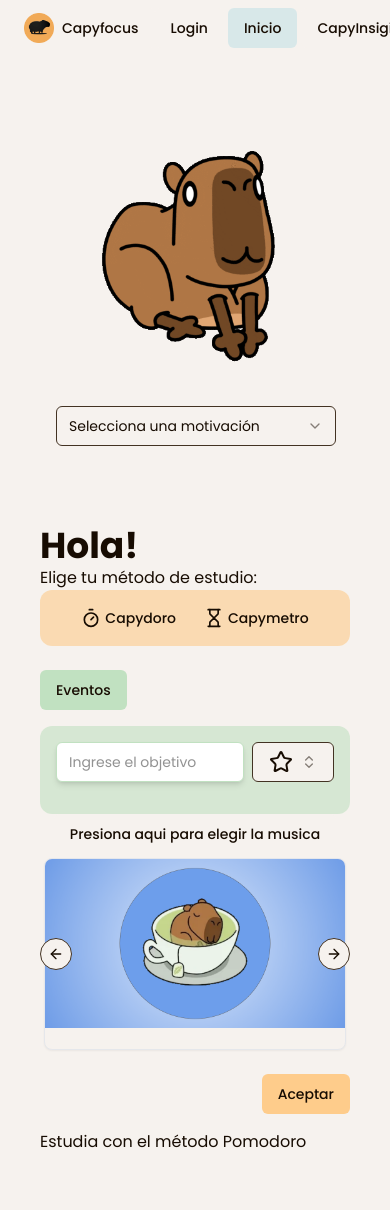
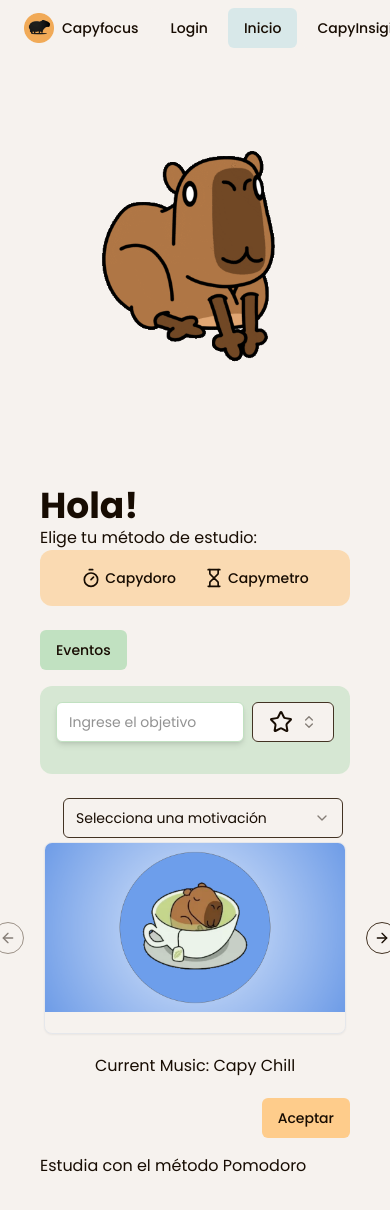
Before and after one commit to alanmoyano/capyfocus, a React (Vite) app: page / in a window 390 px wide. Shown: the top 1210 px of the page. Built offline with nearby package versions, Linux system fonts and the light colour scheme.

Commit message:
capymetro responsive

```diff
--- a/src/App.tsx
+++ b/src/App.tsx
@@ -14,6 +14,7 @@ import Inicio from './components/Inicio'
 import CapyEstadisticas from './components/CapyEstadisticas'
 import Usuario from './components/Usuario'
 import { MotivationProvider } from './components/MotivationContext'
+import { MusicProvider } from './components/MusicContext'
 import PruebaTabla from './components/PruebaTabla'
 
 function App() {
@@ -23,6 +24,8 @@ function App() {
       <Analytics />
       <ObjetivosProvider>
         <MotivationProvider>
+
+        <MusicProvider>
           <Navbar />
 
           <main>
@@ -50,6 +53,8 @@ function App() {
               <Route>404!</Route>
             </Switch>
           </main>
+          </MusicProvider>
+
         </MotivationProvider>
       </ObjetivosProvider>
     </ThemeProvider>
--- a/src/components/Inicio.tsx
+++ b/src/components/Inicio.tsx
@@ -78,17 +78,10 @@ import {
 } from '@/components/ui/carousel'
 //import { useMotivation } from './MotivationContext'
 
-import {
-  AlertDialog,
-  AlertDialogAction,
-  AlertDialogCancel,
-  AlertDialogContent,
-  AlertDialogDescription,
-  AlertDialogFooter,
-  AlertDialogHeader,
-  AlertDialogTitle,
-  AlertDialogTrigger
-} from '@/components/ui/alert-dialog'
+import { useEffect, useMemo, useCallback } from 'react'
+import useEmblaCarousel from 'embla-carousel-react'
+
+import { useMusic } from './MusicContext';
 
 
 type CapyMetodos = 'Capydoro' | 'Capymetro'
@@ -106,7 +99,7 @@ type Event = {
 
 export default function Inicio() {
   const [open, setOpen] = useState(false)
-  const [value] = useState('')
+  const [value, setValue] = useState('')
   const [date, setDate] = useState<Date | undefined>(new Date())
   const [inputValue, setInputValue] = useState('')
   const [index, setIndex] = useState<number | null>(null)
@@ -124,8 +117,10 @@ export default function Inicio() {
   const handleAccept = () => {
     if (description === 'Capydoro') {
       setLocation('/capydoro')
+
     } else {
       setLocation('/capymetro')
+
     }
   }
 
@@ -136,7 +131,7 @@ export default function Inicio() {
   const handleSelect = (value: string) => {
     console.log(value)
 
-    //setMotivationType(value)
+
   }
 
   const handleAdd = (e: KeyboardEvent<HTMLInputElement>) => {
@@ -154,9 +149,9 @@ export default function Inicio() {
     const auxObjetivos = objetivos.filter((_, i) => i !== index) //hola a los que no son
     setObjetivos(auxObjetivos)
   }
-
   const handleEdit = (index: number) => {
-    setIndex(index)
+    setIndex(index);
+    setInputValue(objetivos[index]);
   }
 
   const handleSaveEdit = (
@@ -194,46 +189,77 @@ export default function Inicio() {
     }
   }
 
+  // musica
+  const { setSelectedMusic } = useMusic()
+  const [currentIndex, setCurrentIndex] = useState(0)
+  const [emblaRef, emblaApi] = useEmblaCarousel({ loop: true })
+
+  const musicOptions = useMemo(() => [
+    {
+      key: 1,
+      src: './CapyChill.png',
+      alt: 'CapyChill',
+      title: 'Capy Chill',
+      description: 'Música relajante para estudiar con tranquilidad',
+      spotifyUri: '7u6QwhygZJJqqGWMMMINhR'
+    },
+    {
+      key: 2,
+      src: './CapyAmbiente.png',
+      alt: 'CapyAmbiente',
+      title: 'Capy Ambiente',
+      description: 'Sonidos ambientales para mejorar la concentración',
+      spotifyUri: '4Pi6DScPJfg1RTGVZuxTZV'
+    },
+    {
+      key: 3,
+      src: './CapySinthwave.png',
+      alt: 'CapySinthwave',
+      title: 'Capy Sinthwave',
+      description: 'Música electrónica retro para un estudio energético',
+      spotifyUri: '6xYhxczmfgi6L6knoEHktx'
+    },
+    {
+      key: 4,
+      src: './CapyEpic.png',
+      alt: 'CapyEpic',
+      title: 'Capy Epic',
+      description: 'Música épica para momentos de máxima concentración',
+      spotifyUri: '5GnSqO293GdPWaJhD6iz8E'
+    }
+  ], [])
+
+  const onSelect = useCallback(() => {
+    if (emblaApi) {
+      setCurrentIndex(emblaApi.selectedScrollSnap())
+    }
+  }, [emblaApi, setCurrentIndex])
+
+  useEffect(() => {
+    if (emblaApi) {
+      emblaApi.on('select', onSelect)
+      // Initial selection
+      onSelect()
+      return () => {
+        emblaApi.off('select', onSelect)
+      }
+    }
+  }, [emblaApi, onSelect])
+
+  useEffect(() => {
+    setSelectedMusic({
+      title: musicOptions[currentIndex].title,
+      spotifyUri: musicOptions[currentIndex].spotifyUri
+    })
+    console.log('Selected Music:', musicOptions[currentIndex].title);
+  }, [currentIndex, setSelectedMusic, musicOptions])
+
   return (
     <>
       <section className='flex flex-col gap-20 p-10 md:flex-row'>
         <div className='m-auto'>
           <img src='/idle.gif' />
-          {/* Motivación */}
-          <Select onValueChange={value => handleSelect(value)}>
-            <SelectTrigger className='ml-4 w-[280px]'>
-              <SelectValue placeholder='Selecciona una motivación' />
-            </SelectTrigger>
-            <SelectContent>
-              <SelectGroup>
-                <SelectLabel>Tipo de motivación</SelectLabel>
-                <SelectItem key={0} value='positiva'>
-                  <TooltipProvider>
-                    <Tooltip>
-                      <TooltipTrigger asChild>
-                        <p>Positiva</p>
-                      </TooltipTrigger>
-                      <TooltipContent className='ml-16'>
-                        <p>Mensajes positivos</p>
-                      </TooltipContent>
-                    </Tooltip>
-                  </TooltipProvider>
-                </SelectItem>
-                <SelectItem key={1} value='pasivoAgresiva'>
-                  <TooltipProvider>
-                    <Tooltip>
-                      <TooltipTrigger asChild>
-                        <p>Pasivo/Agresivo</p>
-                      </TooltipTrigger>
-                      <TooltipContent className='ml-16'>
-                        <p>Mensajes pasivos/agresivos</p>
-                      </TooltipContent>
-                    </Tooltip>
-                  </TooltipProvider>
-                </SelectItem>
-              </SelectGroup>
-            </SelectContent>
-          </Select>
+
         </div>
 
         <div className='m-auto'>
@@ -395,7 +421,7 @@ export default function Inicio() {
                             key={objetivoFav}
                             value={objetivoFav}
                             onSelect={currentValue => {
-                              // setValue(currentValue === value ? '' : currentValue)
+                              setValue(currentValue === value ? '' : currentValue)
                               setOpen(false)
                               setInputValue('')
                               if (!objetivos.includes(currentValue))
@@ -505,8 +531,46 @@ export default function Inicio() {
               </ul>
             </div>
           </div>
+          <div className='flex items-center justify-center mt-6'>
+
+                    {/* Motivación */}
+                    <Select onValueChange={value => handleSelect(value)}>
+            <SelectTrigger className='ml-4 w-[280px]'>
+              <SelectValue placeholder='Selecciona una motivación' />
+            </SelectTrigger>
+            <SelectContent>
+              <SelectGroup>
+                <SelectLabel>Tipo de motivación</SelectLabel>
+                <SelectItem key={0} value='positiva'>
+                  <TooltipProvider>
+                    <Tooltip>
+                      <TooltipTrigger asChild>
+                        <p>Positiva</p>
+                      </TooltipTrigger>
+                      <TooltipContent className='ml-16'>
+                        <p>Mensajes positivos</p>
+                      </TooltipContent>
+                    </Tooltip>
+                  </TooltipProvider>
+                </SelectItem>
+                <SelectItem key={1} value='pasivoAgresiva'>
+                  <TooltipProvider>
+                    <Tooltip>
+                      <TooltipTrigger asChild>
+                        <p>Pasivo/Agresivo</p>
+                      </TooltipTrigger>
+                      <TooltipContent className='ml-16'>
+                        <p>Mensajes pasivos/agresivos</p>
+                      </TooltipContent>
+                    </Tooltip>
+                  </TooltipProvider>
+                </SelectItem>
+              </SelectGroup>
+            </SelectContent>
+          </Select>
+          </div>
       {/* Musica */}
-          <div className='flex items-center justify-center'>
+          {/* <div className='flex items-center justify-center'>
             <AlertDialog>
               <AlertDialogTrigger asChild>
                 <Button variant='outline' className='border-none'>
@@ -553,6 +617,14 @@ export default function Inicio() {
                             title: 'Capy Epic',
                             description:
                               'Música épica para momentos de máxima concentración'
+                          },
+                          {
+                            key: 5,
+                            src: './NoCapyMusic.png',
+                            alt: 'NoCapyMusic',
+                            title: 'Sin Musica',
+                            description:
+                              'Reproduce tu propia musica'
                           }
                         ].map(item => (
                           <CarouselItem key={item.key}>
@@ -589,44 +661,13 @@ export default function Inicio() {
                 </AlertDialogFooter>
               </AlertDialogContent>
             </AlertDialog>
-          </div>
-          <div>
-            <Carousel className='w-full max-w-md' opts={{ loop: true }}>
+          </div> */}
+
+
+<div className="w-full max-w-md">
+      <Carousel ref={emblaRef}>
         <CarouselContent>
-                {[
-                  {
-                    key: 1,
-                    src: './CapyChill.png',
-                    alt: 'CapyChill',
-                    title: 'Capy Chill',
-                    description:
-                      'Música relajante para estudiar con tranquilidad'
-                  },
-                  {
-                    key: 2,
-                    src: './CapyAmbiente.png',
-                    alt: 'CapyAmbiente',
-                    title: 'Capy Ambiente',
-                    description:
-                      'Sonidos ambientales para mejorar la concentración'
-                  },
-                  {
-                    key: 3,
-                    src: './CapySinthwave.png',
-                    alt: 'CapySinthwave',
-                    title: 'Capy Sinthwave',
-                    description:
-                      'Música electrónica retro para un estudio energético'
-                  },
-                  {
-                    key: 4,
-                    src: './CapyEpic.png',
-                    alt: 'CapyEpic',
-                    title: 'Capy Epic',
-                    description:
-                      'Música épica para momentos de máxima concentración'
-                  }
-                ].map(item => (
+          {musicOptions.map((item) => (
             <CarouselItem key={item.key}>
               <div className='p-1'>
                 <Card className='group relative h-48 w-full overflow-hidden'>
@@ -650,11 +691,11 @@ export default function Inicio() {
             </CarouselItem>
           ))}
         </CarouselContent>
-              <CarouselPrevious className='left-0' />
-              <CarouselNext className='right-0' />
+        <CarouselPrevious />
+        <CarouselNext />
       </Carousel>
+      <p className="mt-4 text-center">Current Music: {musicOptions[currentIndex].title}</p>
     </div>
-
           <div className='mt-5 flex justify-end space-x-4'>
             <Button
               type='submit'
--- /dev/null
+++ b/src/components/MusicContext.tsx
@@ -0,0 +1,31 @@
+import React, { createContext, useState, useContext, ReactNode } from 'react';
+
+type Music = {
+  title: string;
+  spotifyUri: string;
+};
+
+type MusicContextType = {
+  selectedMusic: Music | null;
+  setSelectedMusic: (music: Music | null) => void;
+};
+
+const MusicContext = createContext<MusicContextType | undefined>(undefined);
+
+export const MusicProvider: React.FC<{ children: ReactNode }> = ({ children }) => {
+  const [selectedMusic, setSelectedMusic] = useState<Music | null>(null);
+
+  return (
+    <MusicContext.Provider value={{ selectedMusic, setSelectedMusic }}>
+      {children}
+    </MusicContext.Provider>
+  );
+};
+
+export const useMusic = () => {
+  const context = useContext(MusicContext);
+  if (context === undefined) {
+    throw new Error('useMusic must be used within a MusicProvider');
+  }
+  return context;
+};
--- a/src/components/Timer.tsx
+++ b/src/components/Timer.tsx
@@ -6,6 +6,8 @@ import { Star, NotebookPen, Moon } from 'lucide-react'
 import { Checkbox } from '@/components/ui/checkbox'
 import { ToggleGroup, ToggleGroupItem } from '@/components/ui/toggle-group'
 //import { navigationMenuTriggerStyle } from './ui/navigit pull gation-menu'
+import { useMusic } from './MusicContext';
+
 
 //import Confetti from 'react-confetti-boom'
 
@@ -17,14 +19,14 @@ function addZeroIfNeeded(value: number) {
 }
 
 function formatTime(time: number) {
-  const hours = Math.floor(time / 3600); // Calcula las horas
-  const minutes = Math.floor((time % 3600) / 60); // Calcula los minutos restantes
-  const remainingSeconds = time % 60; // Calcula los segundos restantes
+  const hours = Math.floor(time / 3600) // Calcula las horas
+  const minutes = Math.floor((time % 3600) / 60) // Calcula los minutos restantes
+  const remainingSeconds = time % 60 // Calcula los segundos restantes
 
   if (hours > 0) {
-    return `${addZeroIfNeeded(hours)}:${addZeroIfNeeded(minutes)}:${addZeroIfNeeded(remainingSeconds)}`;
+    return `${addZeroIfNeeded(hours)}:${addZeroIfNeeded(minutes)}:${addZeroIfNeeded(remainingSeconds)}`
   } else {
-    return `${addZeroIfNeeded(minutes)}:${addZeroIfNeeded(remainingSeconds)}`;
+    return `${addZeroIfNeeded(minutes)}:${addZeroIfNeeded(remainingSeconds)}`
   }
 }
 
@@ -53,8 +55,8 @@ export default function Timer() {
     setSessionCountup(0)
   }
 
-  // @ts-expect-error vamos a usar la descripción después, no te enojes typescript!!! 🥺
-  const [description, setDescription] = useState<Accion>('Estudiar')
+  // // @ts-expect-error vamos a usar la descripción después, no te enojes typescript!!! 🥺
+  const [, setDescription] = useState<Accion>('Estudiar')
 
   useEffect(() => {
     if (!isActive) {
@@ -119,70 +121,78 @@ export default function Timer() {
     }
     setLastCheckedObj(key)
   }
+  const { selectedMusic } = useMusic();
 
   return (
     <>
       <h1 className='mt-4 text-4xl font-bold'>CapyMetro!</h1>
 
-      <div className='grid grid-cols-2 gap-4'>
+      <div className='grid grid-cols-1 md:grid-cols-2 gap-4'>
         {/* Columna 1:  */}
         <div className='col-span-1 p-4'>
-          <img src='/idle.gif' />
+          <img src='/idle.gif' className='w-full h-auto' alt="Idle animation" />
+          <div>
+      <h1>Capydoro</h1>
+      {selectedMusic && (
         <iframe
-                className='border-radius:12px'
-                src='https://open.spotify.com/embed/playlist/6xYhxczmfgi6L6knoEHktx?utm_source=generator'
-                width='100%'
-                height='152'
-                allow='autoplay; clipboard-write; encrypted-media; fullscreen; picture-in-picture'
-                loading='lazy'
+          style={{ borderRadius: '12px' }}
+          src={`https://open.spotify.com/embed/playlist/${selectedMusic.spotifyUri}?utm_source=generator`}
+          width="100%"
+          height="152"
+          frameBorder="0"
+          allowFullScreen={true}
+          allow="autoplay; clipboard-write; encrypted-media; fullscreen; picture-in-picture"
+          loading="lazy"
         ></iframe>
+      )}
+    </div>
         </div>
 
         {/* Columna 2:*/}
-        <div className='col-span-1 mt-32 grid grid-cols-2 gap-4'>
-          <div className='text-black'>
-            <div className='rounded-xl bg-accent/90 p-4'>
+        <div className='col-span-1'>
+          {/* Contadores */}
+          <div className='text-black flex flex-col sm:flex-row justify-center items-center mt-6 w-full gap-2'>
+            <div className='rounded-xl bg-accent/90 w-full p-6 mb-2 sm:mb-0 sm:mr-2'>
               <ActualTimer mode={'Sesión'} time={Sessioncountup} />
             </div>
-
-            <div className='mt-16'>
+            <div className='rounded-xl bg-accent/90 w-full p-6'>
+              <ActualTimer mode={'Descanso'} time={Breakcountup} />
+            </div>
+          </div>
+          <div className='mt-8 sm:mt-16'>
+            <div className="flex justify-center">
               <ToggleGroup
                 type='single'
-                className='rounded-xl bg-primary/90 gap-0'
+                className='gap-0 p-1 rounded-xl bg-primary/90 w-full sm:w-2/3 mx-auto'
                 onValueChange={value => setDescription(value as Accion)}
               >
                 <ToggleGroupItem
                   value='Estudiar'
-                  className={`flex items-center justify-center  ${isActive ? 'bg-muted text-muted-foreground' : 'bg-primary/90'}`}
+                  className={`flex items-center justify-center w-1/2 ${isActive ? 'bg-muted text-muted-foreground' : 'bg-primary/90'}`}
                   onClick={() => handleToggle(true)}
                 >
-                  <NotebookPen />
+                  <NotebookPen className="mr-2" />
                   Estudiar
                 </ToggleGroupItem>
                 <ToggleGroupItem
                   value='Descansar'
-                  className={`flex items-center justify-center ${isActive ? 'bg-primary/90' : 'bg-muted text-muted-foreground'}`}
+                  className={`flex items-center justify-center w-1/2 ${isActive ? 'bg-primary/90' : 'bg-muted text-muted-foreground'}`}
                   onClick={() => {
                     handleToggle(false)
                   }}
                 >
-                  <Moon />
+                  <Moon className="mr-2" />
                   Descansar
                 </ToggleGroupItem>
               </ToggleGroup>
             </div>
           </div>
-
-          <div className='text-black'>
-            <div className='rounded-xl bg-accent/90 p-4'>
-              <ActualTimer mode={'Descanso'} time={Breakcountup} />
-            </div>
-            <div className='mt-16 rounded-xl bg-primary/90 p-4'>
+        <div className='mt-8 rounded-xl bg-primary/90 p-4'>
           <h1 className='text-xl'>Objetivos de la sesión</h1>
           <ul className='list-inside list-disc space-y-2 text-black'>
             {objetivos.map((objetivo, key) => (
               <li key={key} className='flex items-center space-x-2'>
-                    <span>
+                <span className='flex-grow'>
                   <Checkbox
                     checked={marked.includes(objetivo)}
                     onClick={() => handleCheckbox(objetivo, key)}
@@ -197,9 +207,9 @@ export default function Timer() {
             ))}
           </ul>
         </div>
-            <div className='flex w-full justify-end'>
+        <div className='flex flex-col sm:flex-row justify-between items-center mt-6'>
           <Button
-                className='mt-6'
+            className='w-full sm:w-auto mb-2 sm:mb-0'
             variant={'destructive'}
             onClick={() => {
               finalizarSesion()
@@ -207,14 +217,11 @@ export default function Timer() {
           >
             Finalizar Sesion
           </Button>
+          <Button className='w-full sm:w-auto' onClick={handleAccept}>
+            Volver
+          </Button>
         </div>
         </div>
-        </div>
-      </div>
-      <div className='ml-32'>
-        <Button className='flex flex-col' onClick={handleAccept}>
-          Volver
-        </Button>
       </div>
 
       {/* {pomodoroCount.current >= pomodoroSessions && (
--- a/src/components/ui/checkbox.tsx
+++ b/src/components/ui/checkbox.tsx
@@ -11,7 +11,7 @@ const Checkbox = React.forwardRef<
   <CheckboxPrimitive.Root
     ref={ref}
     className={cn(
-      'peer h-4 w-4 shrink-0 rounded-sm border border-primary ring-offset-background focus-visible:outline-none focus-visible:ring-2 focus-visible:ring-ring focus-visible:ring-offset-2 disabled:cursor-not-allowed disabled:opacity-50 data-[state=checked]:bg-primary data-[state=checked]:text-primary-foreground',
+      'peer h-4 w-4 shrink-0 rounded-sm border border-black ring-offset-background focus-visible:outline-none focus-visible:ring-2 focus-visible:ring-ring focus-visible:ring-offset-2 disabled:cursor-not-allowed disabled:opacity-50 data-[state=checked]:bg-primary data-[state=checked]:text-primary-foreground',
       className
     )}
     {...props}
```
Also changed, not shown: public/NoCapyMusic.png (added). Lines whose indentation alone changed are shown as unchanged.
